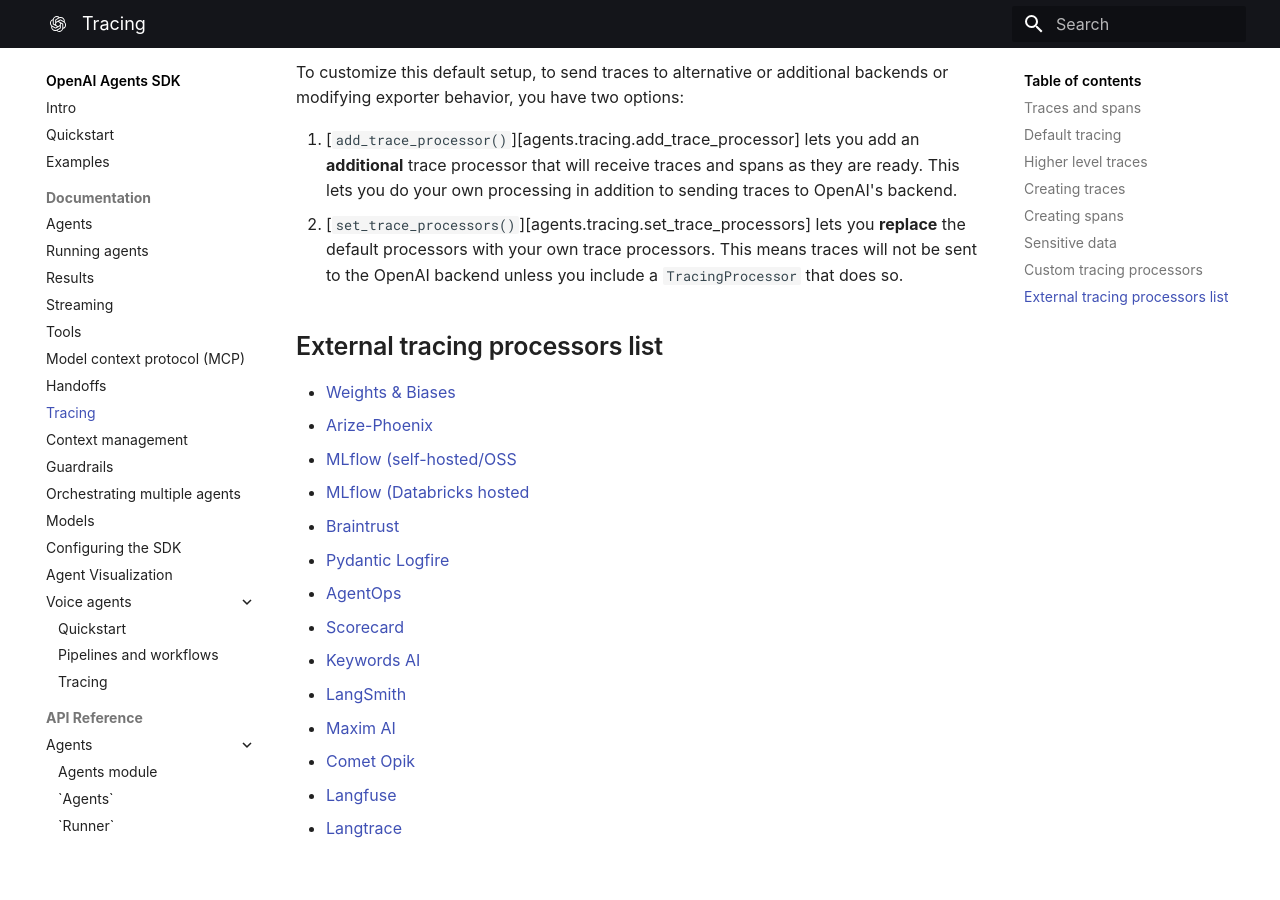
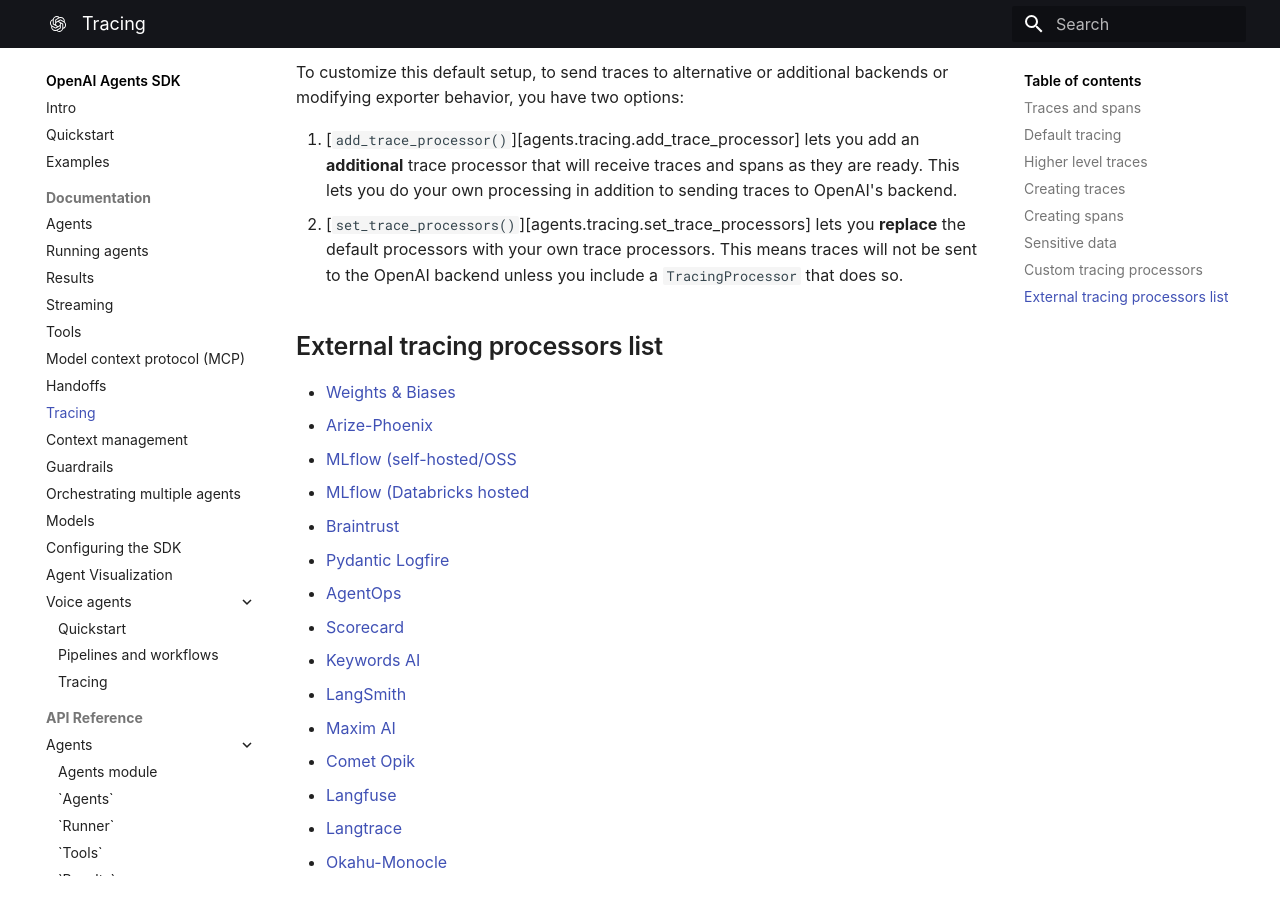
Before and after one commit to Radoslaw-Lisowski/openai-agents-python, an MkDocs documentation site: the page built from docs/tracing.md, in a window 1280 px wide and 900 px high, scrolled down 3438 px. Built offline with MkDocs 1.6.1 and Material for MkDocs 9.7.7, drawn with Linux system fonts in a browser that asks for light colours; some web fonts are replaced; before the commit the page ends 4304 px from its top, so only the background shows below that.

Commit message:
Update tracing.md - Added Okahu-Monocle (#385)
Monocle is an open source tracing and eval for GenAI apps.

```diff
--- a/docs/tracing.md
+++ b/docs/tracing.md
@@ -113,3 +113,4 @@ To customize this default setup, to send traces to alternative or additional bac
 -   [Comet Opik](https://www.comet.com/docs/opik/tracing/integrations/openai_agents)
 -   [Langfuse](https://langfuse.com/docs/integrations/openaiagentssdk/openai-agents)
 -   [Langtrace](https://docs.langtrace.ai/supported-integrations/llm-frameworks/openai-agents-sdk)
+-   [Okahu-Monocle](https://github.com/monocle2ai/monocle)
```
